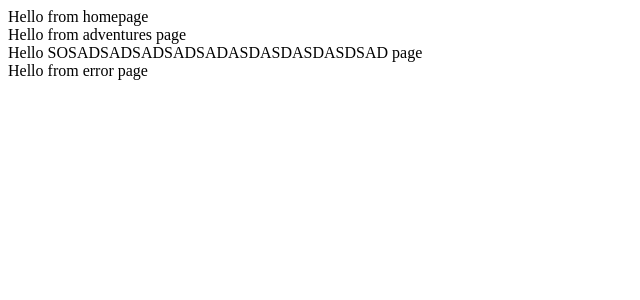
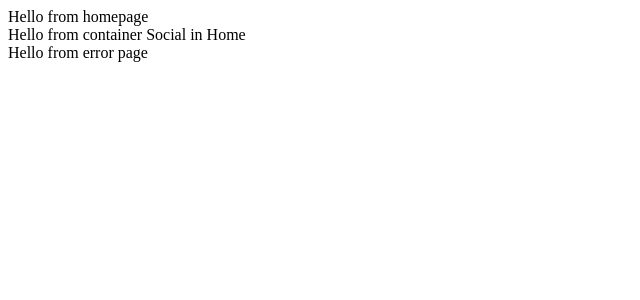
Before and after one commit to pilarrus/react-provisional-name, a React (Create React App) app: page / in a window 1280 px wide. Shown: the top 300 px of the page, without its empty margins (0-640 px from the left). Built offline with nearby package versions, Linux system fonts and the light colour scheme; the HTML template or start-up script is replaced by a standard one.

Commit message:
creado contenedor social para home

```diff
--- a/src/App.tsx
+++ b/src/App.tsx
@@ -1,15 +1,11 @@
 import React from "react";
-import Adventures from "./pages/Adventures";
 import Error from "./pages/Error";
 import Home from "./pages/Home";
-import Social from "./pages/Social";
 
 const App: React.FC = () => {
   return (
     <div data-testid="main">
       <Home />
-      <Adventures />
-      <Social />
       <Error />
     </div>
   );
--- a/src/pages/Social.tsx
+++ b/src/containers/SocialHome/SocialHome.tsx
@@ -1,7 +1,7 @@
 import React from "react";
 
 const Social = () => {
-  return <div>Hello SOSADSADSADSADSADASDASDASDASDSAD page</div>;
+  return <div>Hello from container Social in Home</div>;
 };
 
 export default Social;
--- /dev/null
+++ b/src/containers/SocialHome/index.tsx
@@ -0,0 +1 @@
+export { default } from "./SocialHome";
--- a/src/pages/Adventures.tsx
+++ /dev/null
@@ -1,11 +0,0 @@
-import React from "react";
-
-const Adventures = () => {
-  return (
-    <div className="red">
-      Hello from adventures page
-    </div>
-  );
-};
-
-export default Adventures;
--- a/src/pages/Home.tsx
+++ b/src/pages/Home.tsx
@@ -1,7 +1,13 @@
 import React from "react";
+import Social from "../containers/SocialHome";
 
-const Home = () => {
-  return <div className="azul">Hello from homepage</div>;
+const Home: React.FC = () => {
+  return (
+    <div className="azul">
+      Hello from homepage
+      <Social />
+    </div>
+  );
 };
 
 export default Home;
```
Also changed, not shown: 1 other file (tests, documents, lock files or other folders).
